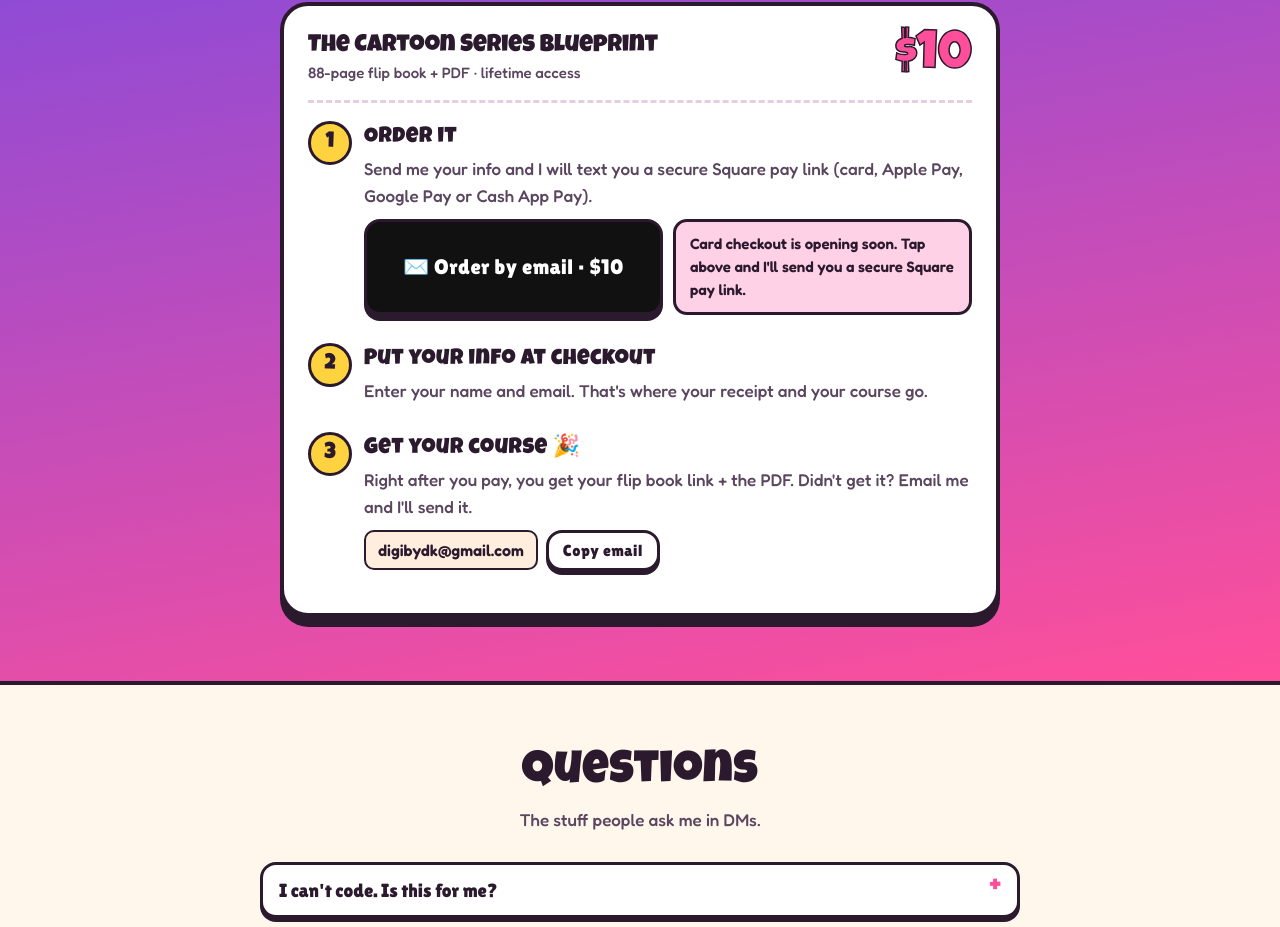
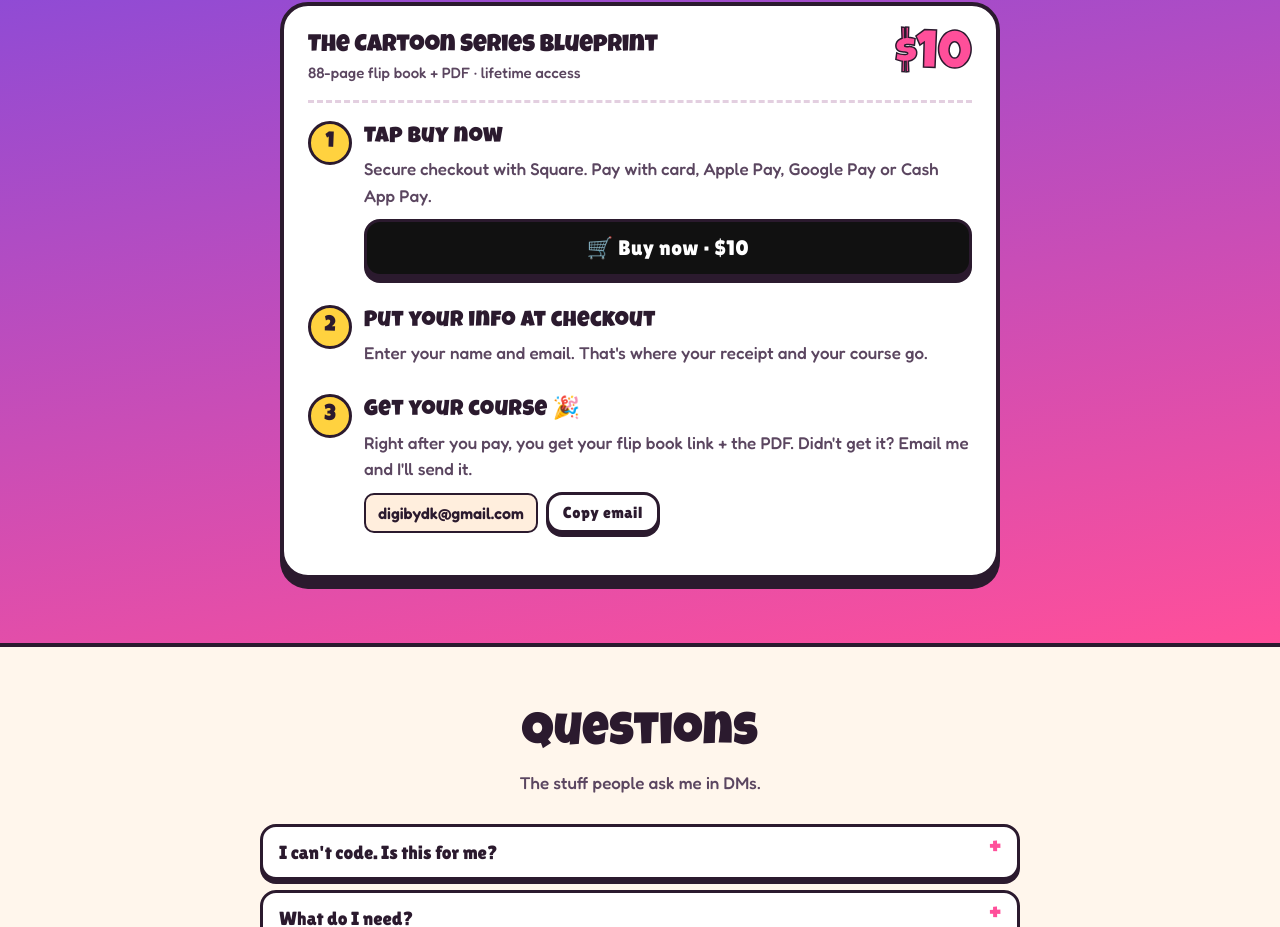
Before and after one commit to ka3lql3ak-collab/DigiByDK-shop, a plain HTML site: page index.html in a window 1280 px wide. Shown: the part 5460-6387 px from the top of the page. Drawn offline with Linux system fonts and the light colour scheme.

Commit message:
Point the Buy button at the DigiByDK Square store
Co-Authored-By: Claude Opus 5.5 <noreply@anthropic.com>
Claude-Session: https://claude.ai/code/session_01R2VCePY9mF996SNfjV52f1

```diff
--- a/index.html
+++ b/index.html
@@ -139,7 +139,7 @@ footer a{color:#fff}
 /* ======== EDIT YOUR PAYMENT INFO HERE ======== */
 window.SHOP={
   email:"digibydk@gmail.com",   // shown on the site for questions
-  square:"",                    // your Square payment link (looks like https://square.link/u/XXXXXXXX)
+  square:"https://digibydk.square.site/",   // your Square store / payment link
   instagram:"digibydk",
   price:10
 };
```
